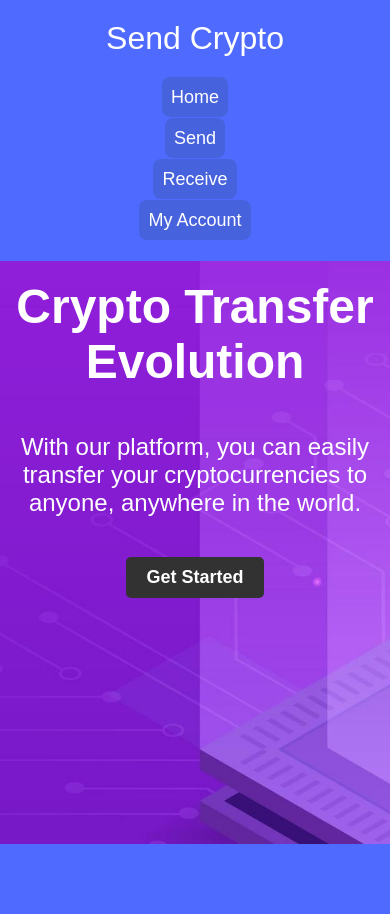
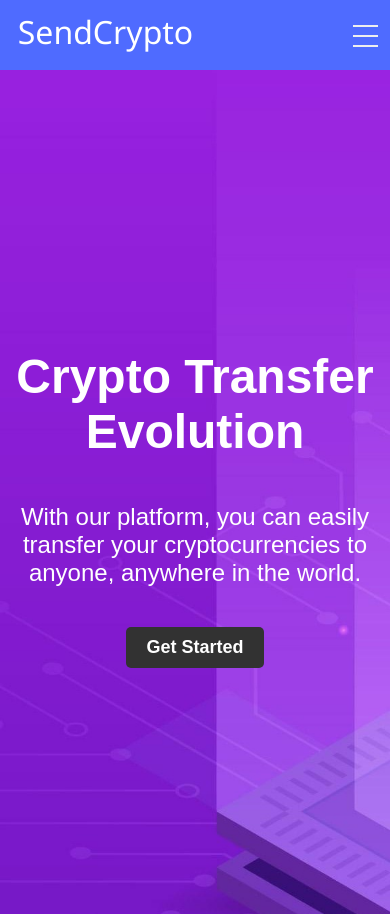
Before and after one commit to amuejunankar/SendCrypto-HC, a PHP site: page / in a window 390 px wide. Before the commit the page ends 844 px from the top, so only its background shows below. Run offline with PHP 8.4, Linux system fonts and the light colour scheme; a user stored in the database is signed in.

```diff
--- a/index.php
+++ b/index.php
@@ -14,62 +14,69 @@
 
 <body class="body">
 
+
+
+
+
+
+
     <div class="header">
-        <div class="navbar">
-            <div class="logo">
-                <a href="">Send Crypto</a>
+
+        <div class="nav">
+            <input type="checkbox" id="nav-check">
+            <div class="nav-header">
+                <div class="nav-title">
+                    SendCrypto
                 </div>
-            <ul class="navLinks">
-                <li>
-                    <a href="">Home</a>
-                </li>
-                <li>
-                    <?php
+            </div>
+            <div class="nav-btn">
+                <label for="nav-check">
+                    <span></span>
+                    <span></span>
+                    <span></span>
+                </label>
+            </div>
+
+            <div class="nav-links">
+                <a href="" target="">Home</a>
+                <a href="<?php
                             // Start the session
                             session_start();
 
                             // Check if user is logged in
                             if (isset($_SESSION['logged_in']) && $_SESSION['logged_in'] == true) {
-                        // If user is logged in, display My Account link
-                        echo '<a href="./html/send.php">Send</a>';
+                                // If user is logged in, set the appropriate URL
+                                echo './html/send.php';
                             } else {
-                        // If user is not logged in, display Login link
-                        echo '<a href="./html/sendOld.php">Send</a>';
+                                // If user is not logged in, set the appropriate URL
+                                echo './html/sendOld.php';
                             }
-                    ?>
-                </li>
-                <li>
-                    <?php
-                    // Start the session
+                            ?>" target="">Send</a>
+                <a href="<?php
+                            // Check if user is logged in
+                            if (isset($_SESSION['logged_in']) && $_SESSION['logged_in'] == true) {
+                                // If user is logged in, set the appropriate URL
+                                echo './html/receive.php';
+                            } else {
+                                // If user is not logged in, set the appropriate URL
+                                echo './html/receiveOld.php';
+                            }
+                            ?>" target="">Receive</a>
+                <a href="<?php
+                            // Check if user is logged in
+                            if (isset($_SESSION['logged_in']) && $_SESSION['logged_in'] == true) {
+                                // If user is logged in, set the appropriate URL
+                                echo './html/account/account.php';
+                            } else {
+                                // If user is not logged in, set the appropriate URL
+                                echo './html/login.php';
+                            }
+                            ?>" target="">Login</a>
+            </div>
+        </div>
 
 
-                    // Check if user is logged in
-                    if (isset($_SESSION['logged_in']) && $_SESSION['logged_in'] == true) {
-                        // If user is logged in, display My Account link
-                        echo '<a href="./html/receive.php">Receive</a>';
-                    } else {
-                        // If user is not logged in, display Login link
-                        echo '<a href="./html/receiveOld.php">Receive</a>';
-                    }
-                    ?>
-                </li>
-                <li>
-                    <?php
-                    // Start the session
 
-
-                    // Check if user is logged in
-                    if (isset($_SESSION['logged_in']) && $_SESSION['logged_in'] == true) {
-                        // If user is logged in, display My Account link
-                        echo '<a href="./html/account/account.php">My Account</a>';
-                    } else {
-                        // If user is not logged in, display Login link
-                        echo '<a href="./html/login.php">Login</a>';
-                    }
-                    ?>
-                </li>
-            </ul>
-        </div>
     </div>
 
     <div class="landing-page-container">
--- a/styles/navbar.css
+++ b/styles/navbar.css
@@ -1,79 +1,117 @@
-.header {
-  background-color: #4f6bff;
-  position: fixed;
-  top: 0;
-  left: 0;
-  width: 100%;
-  z-index: 1;
-  font-family: 'Roboto', sans-serif;
-  text-align: center;
-  margin-bottom: 20px;
+* {
+  box-sizing: border-box;
 }
 
-.body {
-  margin: 0;
-  padding: 0;
-}
 
-.navbar {
-  display: flex;
-  justify-content: space-between;
-  align-items: center;
-  height: 80px;
-  max-width: 1550px;
-  margin: 0 auto;
-  padding: 0 18px;
-  font-family: sans-serif;
-}
 
-.logo a {
-  font-size: 32px;
-  color: #fff;
-  text-decoration: none;
-}
-
-.navLinks {
-  display: flex;
-  justify-content: space-between;
-  align-items: center;
-  list-style: none;
-  margin: 0;
-  padding: 0;
+body {
+  margin: 0px;
+  font-family: 'segoe ui';
+  z-index: 1;
 
 }
 
-.navLinks li a {
-  font-size: 18px;
-  color: #fff;
-  text-decoration: none;
-  margin: 0 10px;
-  font-size: 18px;
-  padding: 10px 9px;
-  background-color: rgba(30, 58, 63, 0.178);
-  border-radius: 8px;
+.nav {
+  height: 70px;
+  width: 100%;
+  background-color: #4f6bff;
+  position: relative;
 
 }
 
-.navLinks li a:hover {
+.nav>.nav-header {
+  display: inline;
+
+}
+
+.nav>.nav-header>.nav-title {
+  display: inline-block;
+  font-size: 32px;
+  color: #fff;
+  padding: 10px 10px 10px 10px;
+  margin-left: 2%;
+}
+
+.nav>.nav-btn {
+  display: none;
+}
+
+.nav>.nav-links {
+  display: inline;
+  float: right;
+  font-size: 22px;
+  margin-top: 0.21%;
+  margin-right: 2%;
+}
+
+.nav>.nav-links>a {
+  display: inline-block;
+  padding: 10px 10px 10px 10px;
+  text-decoration: none;
+  color: #fff;
+  margin: 6px 2px;
+  background-color: rgba(30, 58, 63, 0.178);
+  border-radius: 8px;
+}
+
+.nav>.nav-links>a:hover {
   background-color: rgba(39, 54, 194, 0.576);
 }
 
-@media (max-width: 768px) {
-  .navbar {
-    flex-direction: column;
-    height: auto;
-    padding: 20px 0;
+.nav>#nav-check {
+  display: none;
+}
+
+@media (max-width:600px) {
+  .nav>.nav-btn {
+    display: inline-block;
+    position: absolute;
+    right: 0px;
+    top: 12px;
   }
 
-  .logo {
-    margin-bottom: 20px;
+  .nav>.nav-btn>label {
+    display: inline-block;
+    width: 50px;
+    height: 58px;
+    padding: 13px;
   }
 
-  .navLinks {
-    flex-direction: column;
+  .nav>.nav-btn>label:hover,
+  .nav #nav-check:checked~.nav-btn>label {
+    background-color: rgba(0, 0, 0, 0.3);
   }
 
-  .navLinks li {
-    margin: 10px 0;
+  .nav>.nav-btn>label>span {
+    display: block;
+    width: 25px;
+    height: 10px;
+    border-top: 2px solid #eee;
+  }
+
+  .nav>.nav-links {
+    position: absolute;
+    display: block;
+    width: 100%;
+    background-color: #333;
+    height: 0px;
+    transition: all 0.3s ease-in;
+    overflow-y: hidden;
+    top: 60px;
+    left: 0px;
+  }
+
+  .nav>.nav-links>a {
+    display: block;
+    width: 100%;
+  }
+
+  .nav>#nav-check:not(:checked)~.nav-links {
+    height: 0px;
+  }
+
+  .nav>#nav-check:checked~.nav-links {
+    height: calc(100vh - 50px);
+    overflow-y: auto;
   }
 }
```
Also changed, not shown: html/send.php (+104 -1 lines), styles/send.css (line endings or trailing spaces). Lines whose indentation alone changed are shown as unchanged.
